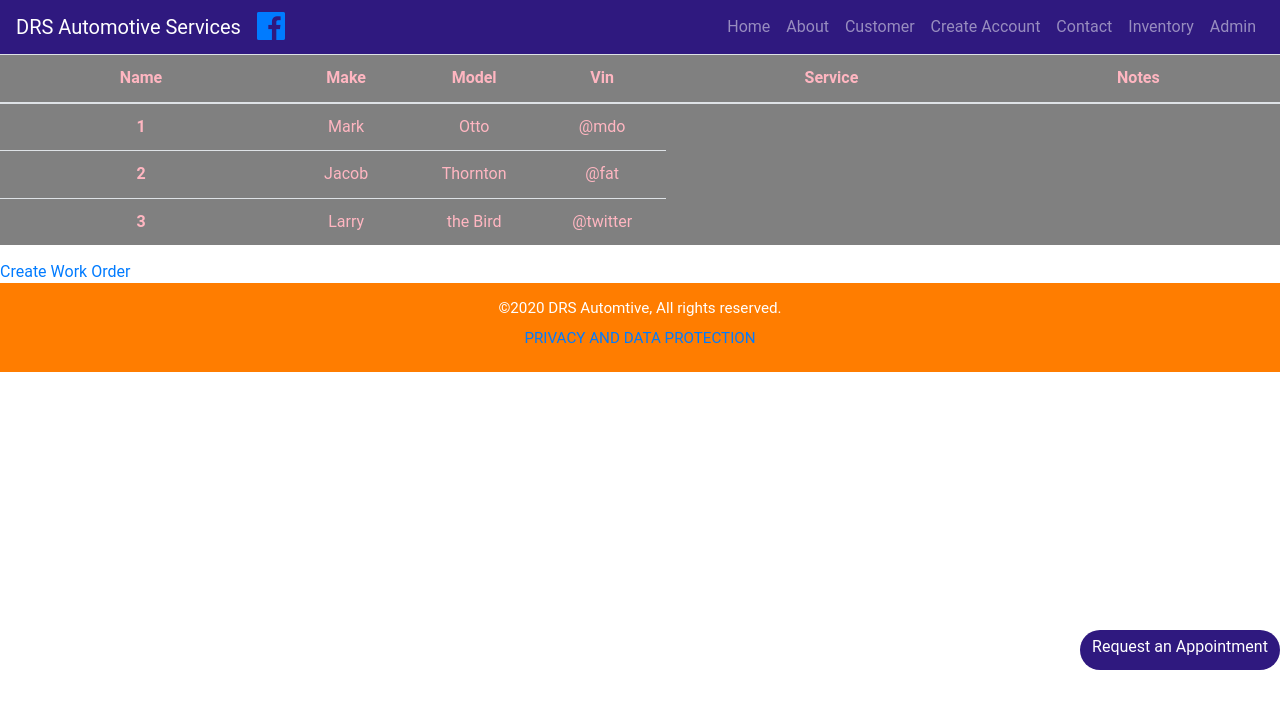
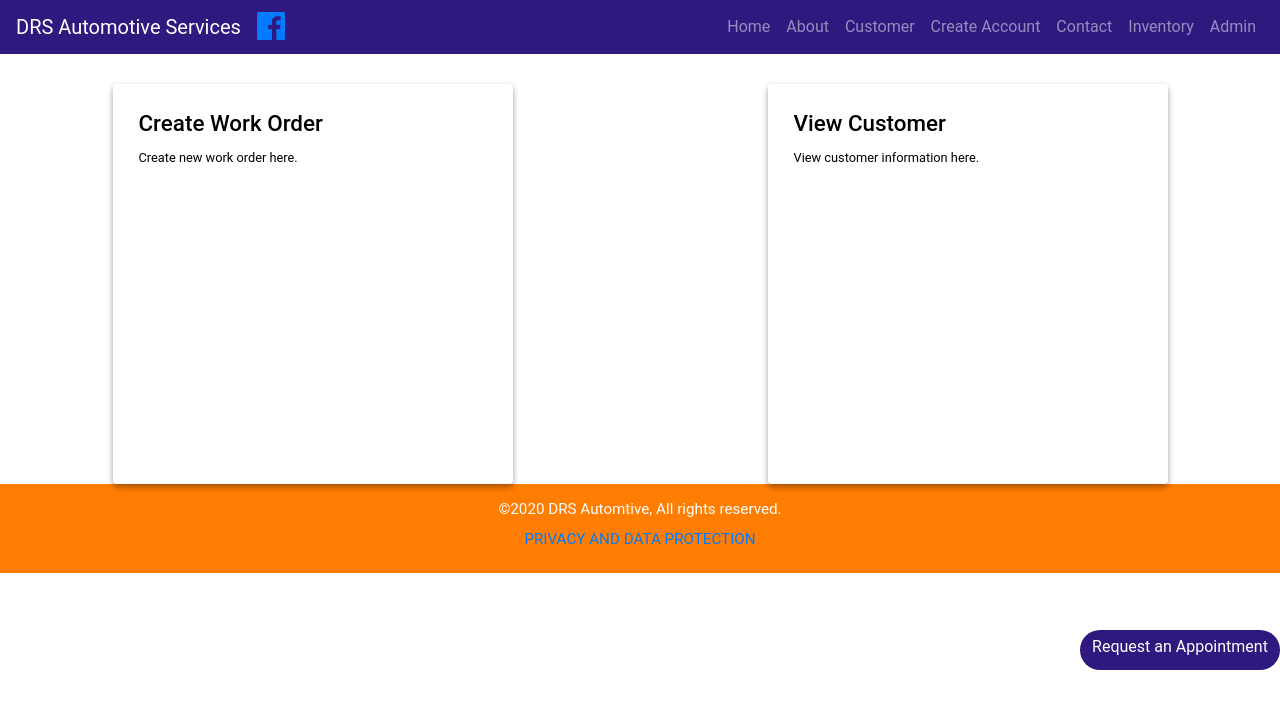
Before and after one commit to Mike-Smith13067/drs-project-3, a React (Create React App) app in the folder client/: page /Admin in a window 1280 px wide. Shown: the top 708 px of the page. Built offline with nearby package versions, Linux system fonts and the light colour scheme.

Commit message:
removed calendar

```diff
--- a/client/src/components/pages/Admin/Admin.js
+++ b/client/src/components/pages/Admin/Admin.js
@@ -1,12 +1,24 @@
 import React, { Component } from "react";
 import {Link} from 'react-router-dom';
+import Card from '../../Card/Card';
+import Row from "../../Row";
 
+const createwo = {
+  title: "Create Work Order",
+  image: null,
+  text: "Create new work order here."
+};
+const customerview = {
+  title: "View Customer",
+  image: null,
+  text: "View customer information here."
+};
 class Admin extends Component {
   componentDidMount() {}
     render() {
       return (
         <div>
-        <table className="table">
+        {/* <table className="table">
     <thead>
       <tr>
         <th scope="col">Name</th>
@@ -38,9 +50,20 @@ class Admin extends Component {
       </tr>
     </tbody>
 
-  </table>
+  </table> */}
+  <Row>
+  <Card text={createwo}>
+    <Link to= "/WorkOrder">Create Work Order</Link>
+    </Card>
+    <Card text={customerview}>
+    <Link to= "/WorkOrder">Create Work Order</Link>
+    </Card>
+  </Row>
+  <Row>
 
-    <Link to= "/WorkOrder">Create Work Order</Link>
+  </Row>
+
+
   </div>
 
 
```
Also changed, not shown: client/src/components/Calendar/calendar.js (deleted, +0 -16 lines).
